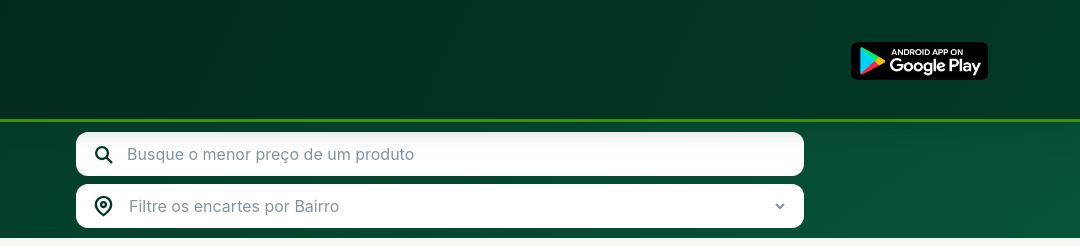
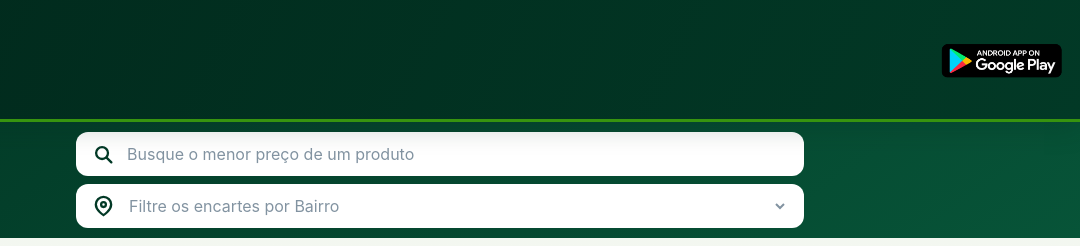
Before and after one commit to vercelsistemasfag/buscapreconh, a website with bundled scripts: page public/index.html in a window 1280 px wide. Shown: the top 246 px of the page, 200-1280 px from the left. Built offline with nearby package versions, Linux system fonts and the light colour scheme.

Commit message:
Reduz botao instalar e oculta no PWA

```diff
--- a/public/style.css
+++ b/public/style.css
@@ -281,3 +281,18 @@ footer small {
   height:auto;
   object-fit:contain;
 }
+
+/* Botao menor, alinhado a direita */
+#install-button{
+  width:140px;
+  max-width:40%;
+  margin-left:auto;
+}
+.topbar{
+  padding-right:8px;
+}
+
+/* Ocultar no aplicativo instalado */
+@media (display-mode:standalone), (display-mode:fullscreen){
+  #install-button{display:none}
+}
```
